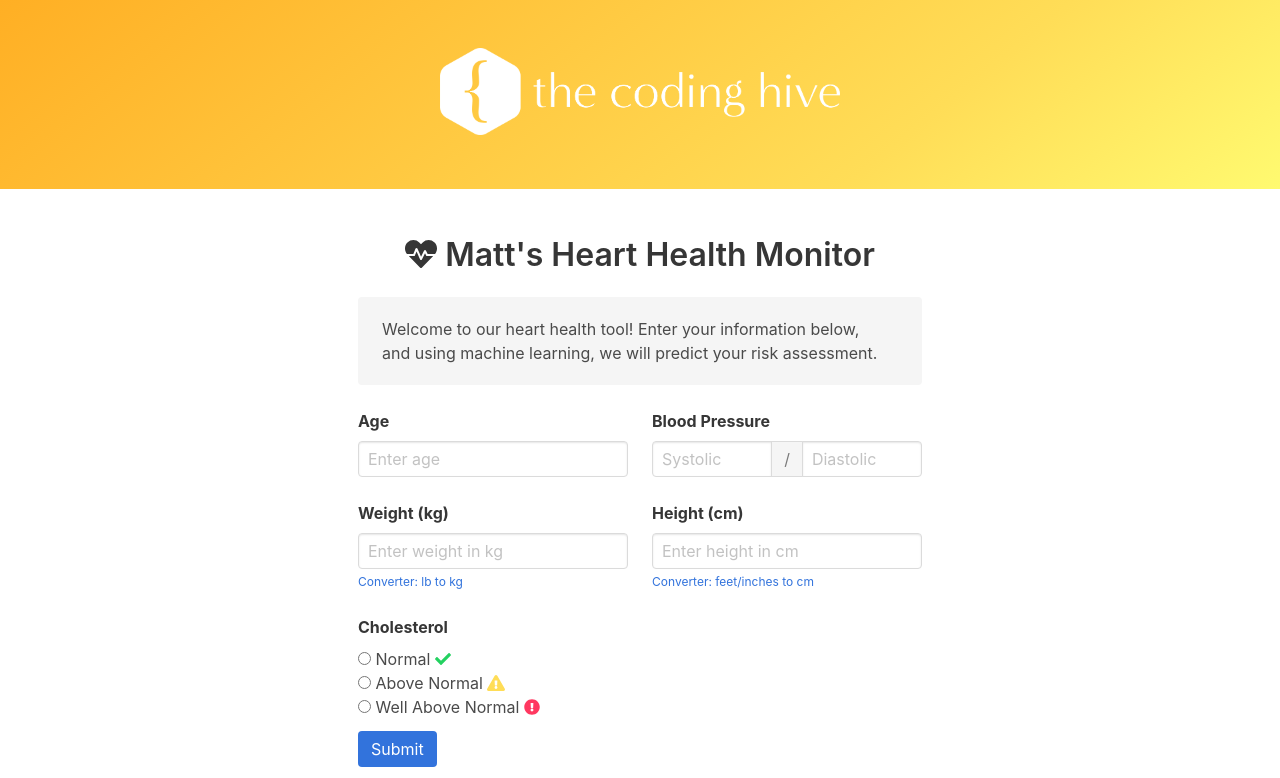
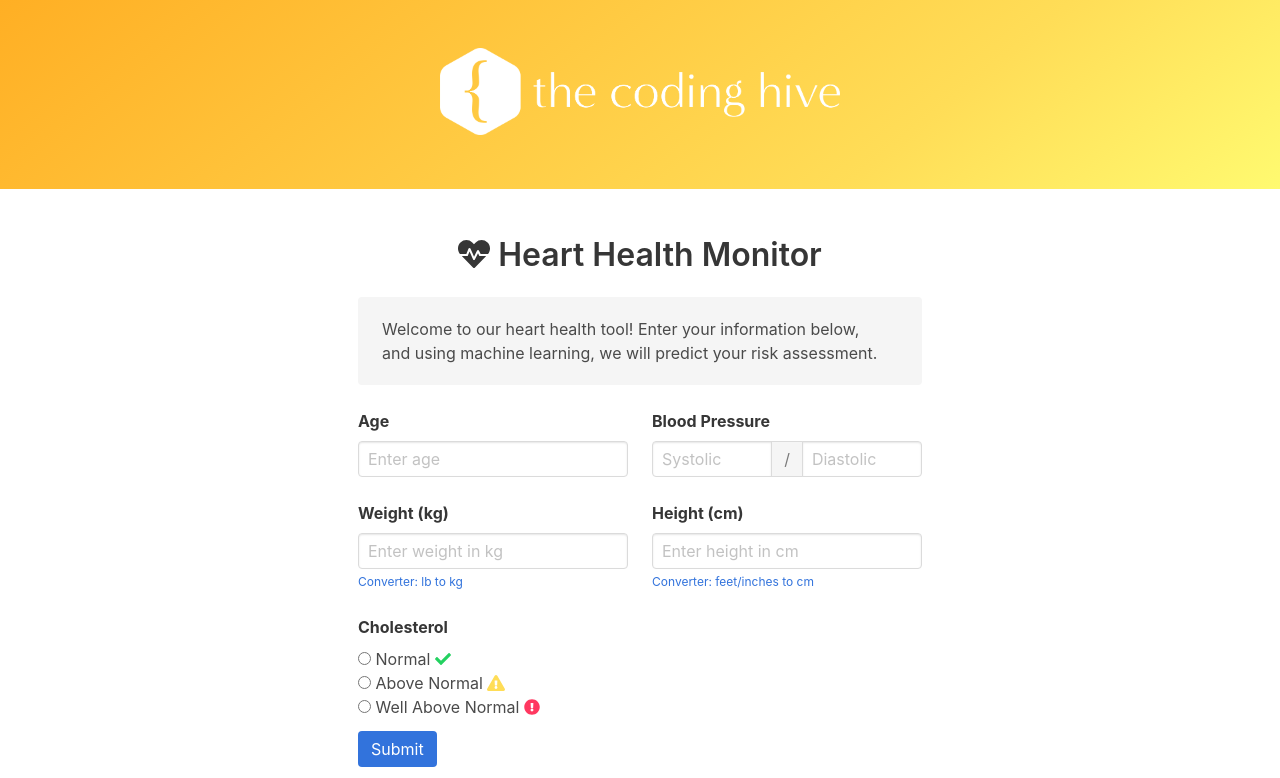
Before and after one commit to thecodinghive/heart-disease-predictor-app, a Flask app: page / in a window 1280 px wide. Shown: the top 778 px of the page. Run offline with Flask 2, Linux system fonts and the light colour scheme; parts of the project's set-up code (start-up, migrations or seed data) failed here and were passed over; some libraries are stand-ins or nearby versions.

Commit message:
Update template

```diff
--- a/templates/layout.html
+++ b/templates/layout.html
@@ -32,8 +32,8 @@
 
       <h1 class="title is-size-3-tablet is-size-4-mobile has-text-centered	">
         <i class="fas fa-heartbeat"></i>
-        <!-- TODO: Change to your own name. -->
-        Matt's Heart Health Monitor
+        <!-- TODO: Change to your own app name. -->
+        Heart Health Monitor
       </h1>
 
       {% block content %}{% endblock %}
```
